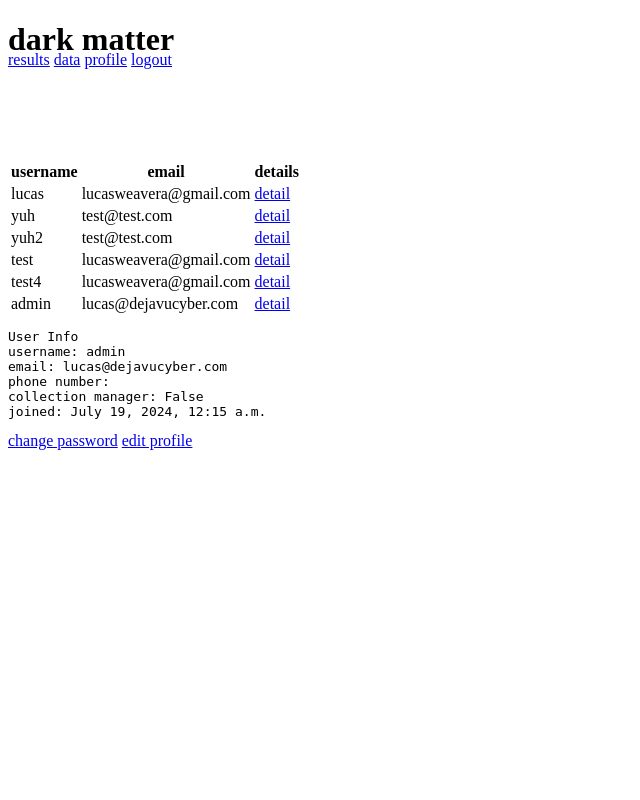
After one commit to DejaVu-Cyber/darkmatterdemo, a Django app: page /accounts/manage_users/admin in a window 1280 px wide. The commit adds this page. Shown: the whole page, without its empty margins (0-640 px from the left). Run offline with Django 4.2, Linux system fonts and the light colour scheme; data comes from the database, SQL or seed files in the repository; both versions use the stored data as it was after the commit.

Commit message:
added manage_users page

```diff
--- /dev/null
+++ b/darkmatterdemo/test.py
@@ -0,0 +1,4 @@
+import os
+from dotenv import load_dotenv
+load_dotenv("keys.env")
+print(os.getenv("EMAIL_HOST_PASSWORD"))
--- a/site_collections/templates/base.html
+++ b/site_collections/templates/base.html
@@ -64,6 +64,9 @@
         {% if request.user.collection_manager %}
         <a href="{% url 'manage_collections' %}">manage collections </a>
         {% endif %}
+        {% if request.user.is_superuser %}
+        <a href="{% url 'manage_users' %}">manage users</a>
+        {% endif %}
         <a href="{% url 'dashboard' %}">profile</a>
         <a href="{% url 'logout' %}">logout</a>
 
@@ -85,5 +88,9 @@
         {% block profile %}
         {% endblock %}
     </div>
+<div id="update_user" >
+    {% block update_user %}
+    {% endblock %}
+</div>
 </div>
 </html>
--- a/users/forms.py
+++ b/users/forms.py
@@ -6,3 +6,7 @@ class update_user_form(ModelForm):
     class Meta():
         model = User
         fields = ("username","email","phone_number")
+class admin_update_user_form(ModelForm):
+    class Meta():
+        model = User
+        fields = ("username","email","phone_number","password","collection_manager")
--- /dev/null
+++ b/users/templates/registration/password_reset_complete.html
@@ -0,0 +1,6 @@
+<!DOCTYPE html>
+<html lang="en">
+<h2>Password reset complete</h2>
+
+<a href="{% url 'login' %}">Back to login</a>
+</html>
--- a/users/templates/users/dashboard.html
+++ b/users/templates/users/dashboard.html
@@ -16,5 +16,7 @@ joined: {{user.date_joined}}
 <a href="{% url 'password_change' %}">change password</a>
 <a href="{% url 'update user' %}">edit profile</a>
 </div>
+
+
 {% endblock %}
 </html>
--- /dev/null
+++ b/users/templates/users/manage_users.html
@@ -0,0 +1,18 @@
+
+{% extends 'base.html' %}
+{% block collection_targets %}
+    <table>
+        <th>username</th>
+        <th>email</th>
+        <th>details</th>
+    {% for user in user_list %}
+        <tr>
+        <td>{{user.username}}</td>
+        <td>{{user.email}}</td>
+        <td> <a href="{% url 'user_detail' user.username %}">detail</a></td>
+        </tr>
+    {% endfor %}
+    </table>
+{% block user %}
+{% endblock %}
+    {% endblock %}
--- /dev/null
+++ b/users/templates/users/user_detail.html
@@ -0,0 +1,17 @@
+{% extends 'users/manage_users.html' %}
+{% block user %}
+<div>
+
+
+<pre>User Info
+username: {{current_user.username}}
+email: {{current_user.email}}
+phone number: {{current_user.phone_number}}
+collection manager: {{current_user.collection_manager}}
+joined: {{current_user.date_joined}}
+</pre>
+<a href="{% url 'password_change' %}">change password</a>
+<a href="{% url 'update user' current_user.username %}">edit profile</a>
+</div>
+
+{% endblock %}
--- a/users/urls.py
+++ b/users/urls.py
@@ -1,9 +1,12 @@
 from django.urls import path, re_path, include
-from users.views import dashboard, update_user
+from users.views import dashboard, update_user, manage_users
 
 urlpatterns = [
     re_path(r"^dashboard/", dashboard, name="dashboard"),
     re_path(r"^accounts/", include("django.contrib.auth.urls")),
+    path("accounts/update_user/<str:username>", update_user, name="update user"),
+    path("accounts/update_user", update_user, name="update user"),
+    path("accounts/manage_users/<str:username>", manage_users, name='user_detail'),
+    path("account/manage_users", manage_users, name = "manage_users")
 
-    re_path(r"^accounts/update_user", update_user, name='update user')
 ]
--- a/users/views.py
+++ b/users/views.py
@@ -1,9 +1,12 @@
 from django.shortcuts import render, redirect
 from django.contrib.auth.decorators import permission_required, login_required
-from users.forms import update_user_form
+from users.forms import update_user_form,admin_update_user_form
 from django.urls import reverse
 from django.contrib.auth import login
 from django.contrib.auth.models import AnonymousUser
+from .models import User
+from django.contrib.auth.hashers import make_password
+
 
 
 @login_required(login_url="accounts/login")
@@ -14,19 +17,40 @@ def dashboard(request):
         return render(request, "users/dashboard.html")
 # Create your views here.
 @login_required()
-def update_user(request):
-    if request.method == "GET":
+def update_user(request, username=None):
+    user = None
+    form = None
+    if username is None:
+        user = request.user
+        form = update_user_form(instance=user)
+    else:
+        user = User.objects.get(username=username)
+        form = admin_update_user_form(instance=user)
+    if request.method == "GET" :
         return render(
             request, "users/update_user.html",
-            {"form": update_user_form(instance=request.user), "errors" : None}
+            {"form": form, "errors" : None}
         )
     elif request.method == "POST":
-        form = update_user_form(request.POST, instance=request.user)
+        if username is None:
+            form = update_user_form(request.POST, instance=user)
+        else:
+            form = admin_update_user_form(request.POST, instance=user)
         if form.is_valid():
-            user = form.save()
+
+            user = form.save(commit=False)
+            user.password = make_password(user.password)
+            user.save()
             login(request, user)
             return redirect(reverse("dashboard"))
         else:
             return render(
-                request, "users/update_user.html", {"form" : update_user_form(instance=request.user), "errors" : form.errors}
+                request, "users/update_user.html", {"form" : form, "errors" : form.errors}
             )
+def manage_users(request,username=None):
+
+    if request.method == "GET" and username is not None:
+        return render(request,"users/user_detail.html",{"user_list":User.objects.all(),"current_user":User.objects.get(username=username)})
+    elif request.method == "GET":
+        return render(request, "users/manage_users.html",
+                      {"user_list": User.objects.all()})
```
Also changed, not shown: darkmatterdemo/settings.py (+10 -2 lines), users/templates/registration/password_reset_confirm.html (added, +10 -0 lines), users/templates/users/update_user.html (+5 -5 lines), db.sqlite3, 1 other file.
